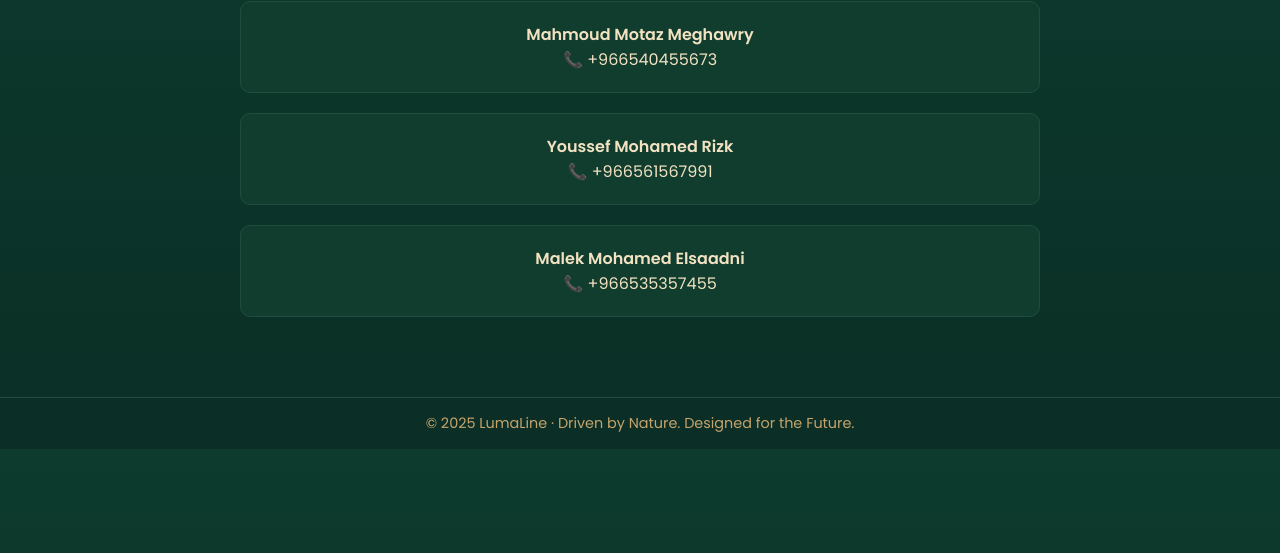
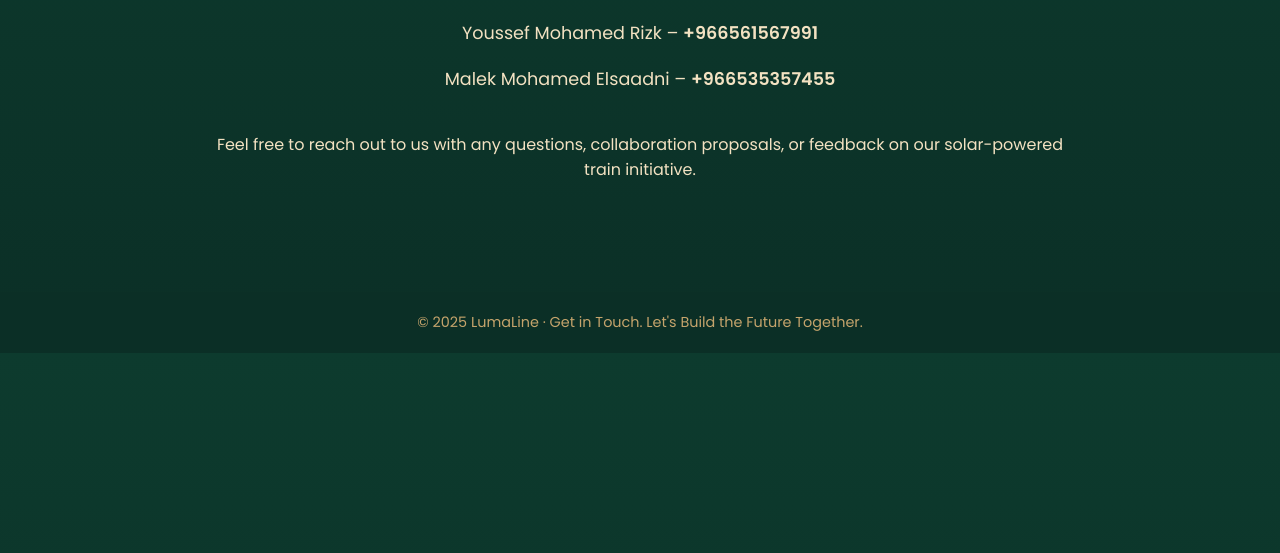
Before and after one commit to LumaLine/lumaline-site, a plain HTML site: page contact.html in a window 1280 px wide. Shown: the part 247-800 px from the top of the page. Drawn offline with Linux system fonts and the light colour scheme.

Commit message:
Update contact.html

```diff
--- a/contact.html
+++ b/contact.html
@@ -2,78 +2,69 @@
 <html lang="en">
 <head>
   <meta charset="UTF-8" />
-  <meta name="viewport" content="width=device-width, initial-scale=1.0"/>
+  <meta name="viewport" content="width=device-width, initial-scale=1.0" />
   <title>Contact Us – LumaLine</title>
   <link href="https://fonts.googleapis.com/css2?family=Poppins:wght@300;400;600&display=swap" rel="stylesheet">
   <style>
+    * {
+      box-sizing: border-box;
+      margin: 0;
+      padding: 0;
+    }
     body {
       font-family: 'Poppins', sans-serif;
       background: linear-gradient(to bottom, #0d3b2e, #0b2f26);
-      color: #d4b17f;
-      margin: 0;
-      padding: 0;
+      color: #f3e2c2;
     }
-
     nav {
+      position: sticky;
+      top: 0;
       background-color: #0b2f26;
       padding: 15px 30px;
       display: flex;
       justify-content: space-between;
       align-items: center;
       border-bottom: 1px solid #1f4e3e;
+      z-index: 1000;
     }
-
     nav img {
       height: 50px;
     }
-
     nav ul {
       list-style: none;
       display: flex;
       gap: 25px;
-      margin: 0;
-      padding: 0;
     }
-
     nav ul li a {
       color: #d4b17f;
       text-decoration: none;
       font-weight: 500;
     }
-
     nav ul li a:hover {
       color: #ffffff;
     }
-
     .container {
-      max-width: 800px;
+      max-width: 900px;
       margin: auto;
       padding: 60px 20px;
       text-align: center;
     }
-
     h1 {
       font-size: 2.5em;
       margin-bottom: 20px;
       color: #e4cda4;
     }
-
-    .contact-card {
-      background-color: #103d2e;
-      border: 1px solid #1f4e3e;
-      border-radius: 10px;
-      padding: 20px;
+    .member {
       margin: 20px 0;
-      color: #f3e2c2;
+      font-size: 1.1em;
     }
-
     footer {
       background: #0b2f26;
       color: #c5a46c;
       text-align: center;
-      padding: 15px;
+      padding: 20px;
       font-size: 0.9em;
-      border-top: 1px solid #1f4e3e;
+      margin-top: 50px;
     }
   </style>
 </head>
@@ -88,23 +79,15 @@
   </nav>
 
   <div class="container">
-    <h1>Contact Us</h1>
-    <div class="contact-card">
-      <strong>Mahmoud Motaz Meghawry</strong><br>
-      📞 +966540455673
-    </div>
-    <div class="contact-card">
-      <strong>Youssef Mohamed Rizk</strong><br>
-      📞 +966561567991
-    </div>
-    <div class="contact-card">
-      <strong>Malek Mohamed Elsaadni</strong><br>
-      📞 +966535357455
-    </div>
+    <h1>Contact Our Team</h1>
+    <div class="member">Mahmoud Motaz Meghawry – <strong>+966540455673</strong></div>
+    <div class="member">Youssef Mohamed Rizk – <strong>+966561567991</strong></div>
+    <div class="member">Malek Mohamed Elsaadni – <strong>+966535357455</strong></div>
+    <p style="margin-top: 40px;">Feel free to reach out to us with any questions, collaboration proposals, or feedback on our solar-powered train initiative.</p>
   </div>
 
   <footer>
-    © 2025 LumaLine · Driven by Nature. Designed for the Future.
+    © 2025 LumaLine · Get in Touch. Let's Build the Future Together.
   </footer>
 </body>
 </html>
```
